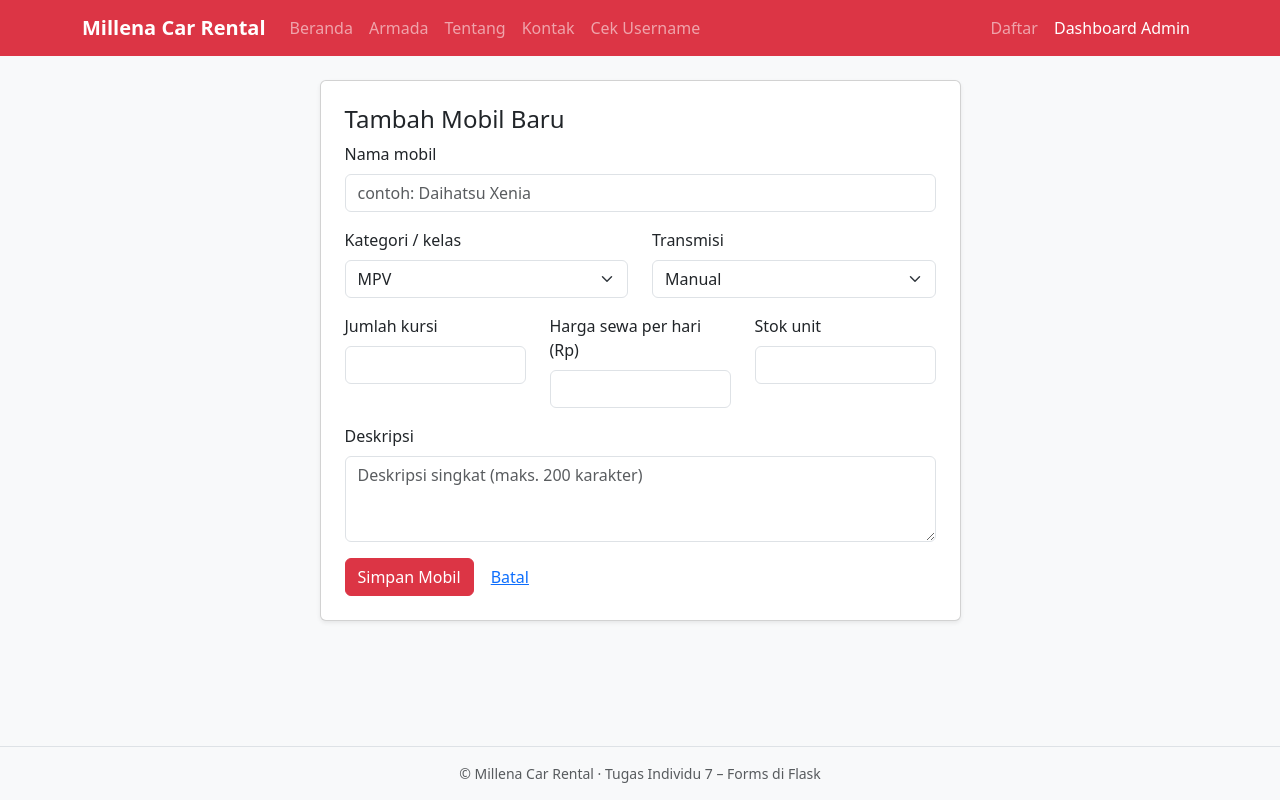
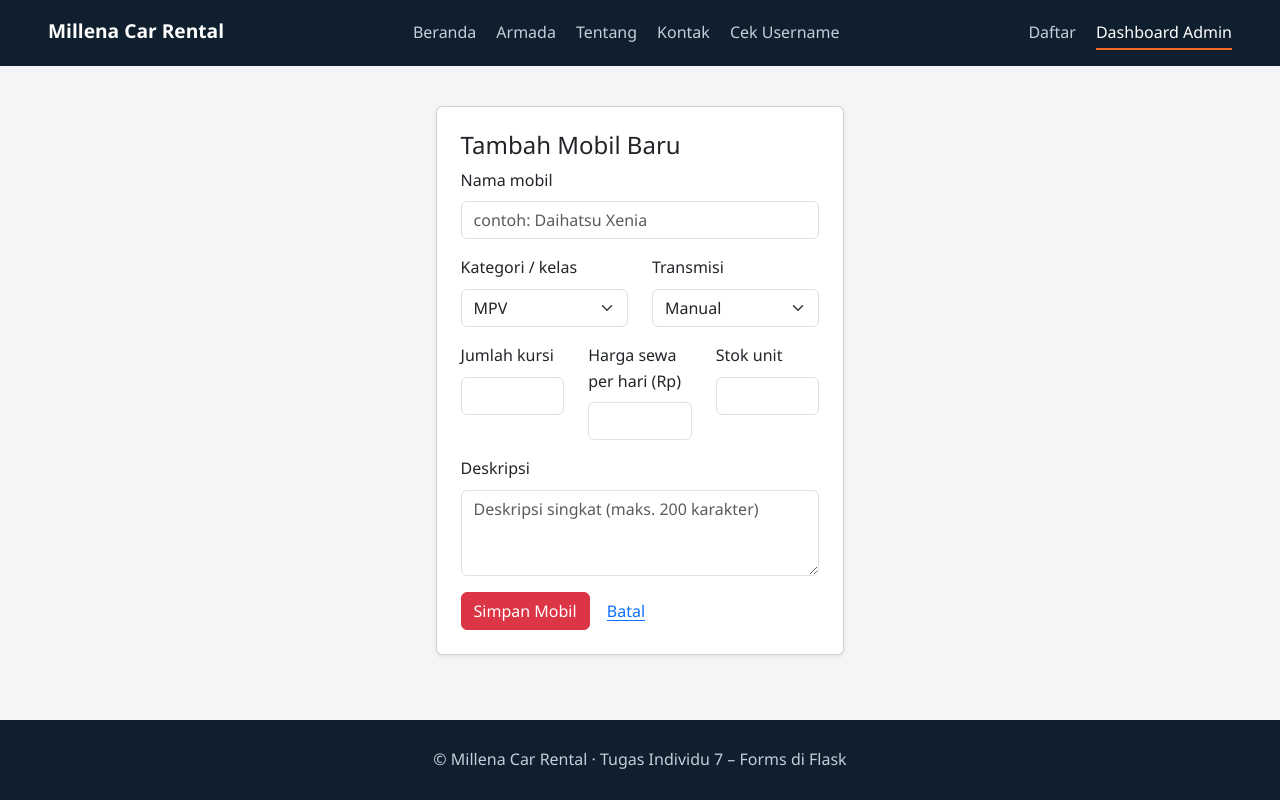
Before and after one commit to EricoFH/Tugas-7, a Flask app: page /admin/produk/tambah in a window 1280 px wide. Run offline with Flask 3, Linux system fonts and the light colour scheme; some libraries are stand-ins or nearby versions.

Commit message:
Tugas Individu 7

```diff
--- /dev/null
+++ b/static/style.css
@@ -0,0 +1,100 @@
+* { box-sizing: border-box; }
+body {
+  margin: 0; background: #f3f5f7; color: #0f1f2e;
+  font: 1rem/1.6 "Segoe UI", system-ui, -apple-system, Roboto, sans-serif;
+}
+a { color: #1f4e79; text-underline-offset: 3px; }
+a:focus-visible, button:focus-visible, input:focus-visible {
+  outline: 3px solid #f26a21; outline-offset: 2px;
+}
+
+/* Navbar */
+.top {
+  display: flex; flex-wrap: wrap; gap: .5rem 2rem; align-items: baseline;
+  justify-content: space-between; padding: 1rem clamp(1rem, 4vw, 3rem);
+  background: #0f1f2e;
+}
+.brand { font-weight: 700; font-size: 1.2rem; color: #ffffff; text-decoration: none; }
+.top nav { display: flex; flex-wrap: wrap; gap: .25rem 1.25rem; }
+.top nav a { color: #c3cfda; text-decoration: none; padding: .15rem 0; border-bottom: 2px solid transparent; }
+.top nav a:hover { color: #ffffff; }
+.top nav a[aria-current="page"] { color: #ffffff; border-bottom-color: #f26a21; }
+
+/* Konten */
+main { max-width: 60rem; margin: 0 auto; padding: 2.5rem 1.25rem 4rem; }
+h1 { font-size: clamp(1.8rem, 5vw, 2.6rem); line-height: 1.15; margin: 0 0 1rem; }
+h2 { font-size: 1.25rem; margin: 2.5rem 0 .75rem; }
+.lead { color: #5b6b79; font-size: 1.1rem; }
+code { background: #e2e8ee; padding: .1rem .4rem; border-radius: 4px; font-size: .95em; }
+
+/* Foto */
+.foto { display: block; background: #dde3e9; border-radius: 8px; overflow: hidden; }
+.foto img { display: block; width: 100%; height: 100%; object-fit: cover; }
+
+/* Beranda */
+.hero { display: grid; grid-template-columns: 1.1fr .9fr; gap: 2.5rem; align-items: center; }
+.hero-foto { aspect-ratio: 4 / 3; }
+
+/* Form cek username */
+.cek label { display: block; font-weight: 600; margin-bottom: .35rem; }
+.cek .row { display: flex; gap: .5rem; }
+.cek input {
+  flex: 1; min-width: 0; padding: .75rem .9rem; font: inherit; font-size: 1.15rem;
+  border: 2px solid #1f4e79; border-radius: 6px; background: #ffffff; color: #0f1f2e;
+}
+.cek button {
+  padding: .75rem 1.2rem; font: inherit; font-weight: 600; cursor: pointer;
+  background: #1f4e79; color: #ffffff; border: 2px solid #1f4e79; border-radius: 6px;
+}
+.cek button:hover { background: #0f1f2e; border-color: #0f1f2e; }
+.cek small { display: block; margin-top: .4rem; color: #5b6b79; }
+
+/* Hasil cek */
+.hasil { margin-top: 2rem; padding: .5rem 0 .5rem 1.1rem; border-left: 6px solid #d5dbe1; }
+.hasil h2 { margin-top: 0; }
+.hasil.tersedia { border-color: #2d6a4f; }
+.hasil.terdaftar { border-color: #8a5a00; }
+.hasil.tidak_valid, .hasil.dicadangkan { border-color: #a63d2f; }
+
+/* Daftar armada */
+.unit { list-style: none; margin: 0; padding: 0; border-top: 1px solid #d5dbe1; }
+.unit li {
+  display: grid; grid-template-columns: 10rem 1fr auto; gap: 1.25rem; align-items: center;
+  padding: 1rem 0; border-bottom: 1px solid #d5dbe1;
+}
+.unit .foto { aspect-ratio: 4 / 3; }
+.unit .nama { font-weight: 700; font-size: 1.1rem; }
+.unit .meta { margin: .15rem 0 0; color: #5b6b79; }
+.unit .harga { font-weight: 700; font-variant-numeric: tabular-nums; text-align: right; }
+.unit .harga small { font-weight: 400; color: #5b6b79; margin-left: .2rem; }
+
+/* Detail */
+.detail-foto { aspect-ratio: 16 / 10; max-width: 100%; }
+.sumber { font-size: .9rem; margin-top: .5rem; }
+.info { display: grid; grid-template-columns: 9rem 1fr; gap: .5rem 1rem; margin: 1.5rem 0; }
+.info dt { color: #5b6b79; }
+.info dd { margin: 0; }
+
+/* 404 */
+.galat { padding-top: 2rem; }
+.galat .kode { font-size: 5rem; font-weight: 800; line-height: 1; margin: 0; color: #f26a21; }
+
+/* Footer */
+.bottom { padding: 1.5rem 1rem; text-align: center; background: #0f1f2e; color: #c3cfda; }
+.bottom p { margin: .2rem 0; }
+.bottom .kecil { font-size: .85rem; color: #8fa0af; }
+
+@media (max-width: 45rem) {
+  .hero { grid-template-columns: 1fr; gap: 1.5rem; }
+  .hero-foto { order: -1; }
+}
+@media (max-width: 34rem) {
+  .cek .row { flex-direction: column; }
+  .unit li { grid-template-columns: 6.5rem 1fr; }
+  .unit .harga { grid-column: 2; text-align: left; }
+  .info { grid-template-columns: 1fr; gap: 0; }
+  .info dd { margin-bottom: .75rem; }
+}
+
+.unit .ket { margin: .25rem 0 0; font-size: .92rem; color: #3b4a57; }
+.hasil .meta { margin: 0 0 .5rem; color: #5b6b79; font-size: .92rem; }
--- a/templates/base.html
+++ b/templates/base.html
@@ -1,3 +1,4 @@
+
 <!doctype html>
 <html lang="id">
 <head>
@@ -5,33 +6,28 @@
   <meta name="viewport" content="width=device-width, initial-scale=1">
   <title>{% block title %}Beranda{% endblock %} · Millena Car Rental</title>
   <link href="https://cdn.jsdelivr.net/npm/bootstrap@5.3.3/dist/css/bootstrap.min.css" rel="stylesheet">
+  <link rel="stylesheet" href="{{ url_for('static', filename='style.css') }}">
 </head>
-<body class="bg-light d-flex flex-column min-vh-100">
+<body class="d-flex flex-column min-vh-100">
 
-<nav class="navbar navbar-expand-lg navbar-dark bg-danger">
-  <div class="container">
-    <a class="navbar-brand fw-bold" href="{{ url_for('beranda') }}">Millena Car Rental</a>
-    <button class="navbar-toggler" type="button" data-bs-toggle="collapse" data-bs-target="#menu">
-      <span class="navbar-toggler-icon"></span>
-    </button>
-    <div class="collapse navbar-collapse" id="menu">
-      <ul class="navbar-nav me-auto">
-        <li class="nav-item"><a class="nav-link {{ 'active' if request.endpoint == 'beranda' }}" href="{{ url_for('beranda') }}">Beranda</a></li>
-        <li class="nav-item"><a class="nav-link {{ 'active' if request.endpoint in ('produk', 'produk_detail') }}" href="{{ url_for('produk') }}">Armada</a></li>
-        <li class="nav-item"><a class="nav-link {{ 'active' if request.endpoint == 'tentang' }}" href="{{ url_for('tentang') }}">Tentang</a></li>
-        <li class="nav-item"><a class="nav-link {{ 'active' if request.endpoint == 'kontak' }}" href="{{ url_for('kontak') }}">Kontak</a></li>
-        <li class="nav-item"><a class="nav-link {{ 'active' if request.endpoint in ('cek_form', 'cek') }}" href="{{ url_for('cek_form') }}">Cek Username</a></li>
-      </ul>
-      <ul class="navbar-nav">
-        <li class="nav-item"><a class="nav-link {{ 'active' if request.endpoint == 'daftar' }}" href="{{ url_for('daftar') }}">Daftar</a></li>
-        <li class="nav-item"><a class="nav-link {{ 'active' if request.endpoint and request.endpoint.startswith('admin') }}" href="{{ url_for('admin_produk') }}">Dashboard Admin</a></li>
-      </ul>
-    </div>
+<nav class="top">
+  <div>
+    <a class="brand" href="{{ url_for('beranda') }}">Millena Car Rental</a>
   </div>
+  <nav>
+    <a class="{{ 'active' if request.endpoint == 'beranda' }}" href="{{ url_for('beranda') }}" {% if request.endpoint == 'beranda' %}aria-current="page"{% endif %}>Beranda</a>
+    <a class="{{ 'active' if request.endpoint in ('produk', 'produk_detail') }}" href="{{ url_for('produk') }}" {% if request.endpoint in ('produk', 'produk_detail') %}aria-current="page"{% endif %}>Armada</a>
+    <a class="{{ 'active' if request.endpoint == 'tentang' }}" href="{{ url_for('tentang') }}" {% if request.endpoint == 'tentang' %}aria-current="page"{% endif %}>Tentang</a>
+    <a class="{{ 'active' if request.endpoint == 'kontak' }}" href="{{ url_for('kontak') }}" {% if request.endpoint == 'kontak' %}aria-current="page"{% endif %}>Kontak</a>
+    <a class="{{ 'active' if request.endpoint in ('cek_form', 'cek') }}" href="{{ url_for('cek_form') }}" {% if request.endpoint in ('cek_form', 'cek') %}aria-current="page"{% endif %}>Cek Username</a>
+  </nav>
+  <nav>
+    <a class="{{ 'active' if request.endpoint == 'daftar' }}" href="{{ url_for('daftar') }}" {% if request.endpoint == 'daftar' %}aria-current="page"{% endif %}>Daftar</a>
+    <a class="{{ 'active' if request.endpoint and request.endpoint.startswith('admin') }}" href="{{ url_for('admin_produk') }}" {% if request.endpoint and request.endpoint.startswith('admin') %}aria-current="page"{% endif %}>Dashboard Admin</a>
+  </nav>
 </nav>
 
-<main class="container py-4 flex-grow-1">
-  {# Menampilkan semua pesan flash #}
+<main class="flex-grow-1">
   {% with pesan = get_flashed_messages(with_categories=true) %}
     {% for kategori, isi in pesan %}
       <div class="alert alert-{{ kategori }} alert-dismissible fade show" role="alert">
@@ -44,8 +40,8 @@
   {% block content %}{% endblock %}
 </main>
 
-<footer class="border-top py-3 text-center text-muted small">
-  © Millena Car Rental · Tugas Individu 7 – Forms di Flask
+<footer class="bottom">
+  <p>© Millena Car Rental · Tugas Individu 7 – Forms di Flask</p>
 </footer>
 
 <script src="https://cdn.jsdelivr.net/npm/bootstrap@5.3.3/dist/js/bootstrap.bundle.min.js"></script>
```
Also changed, not shown: 1 other file.
